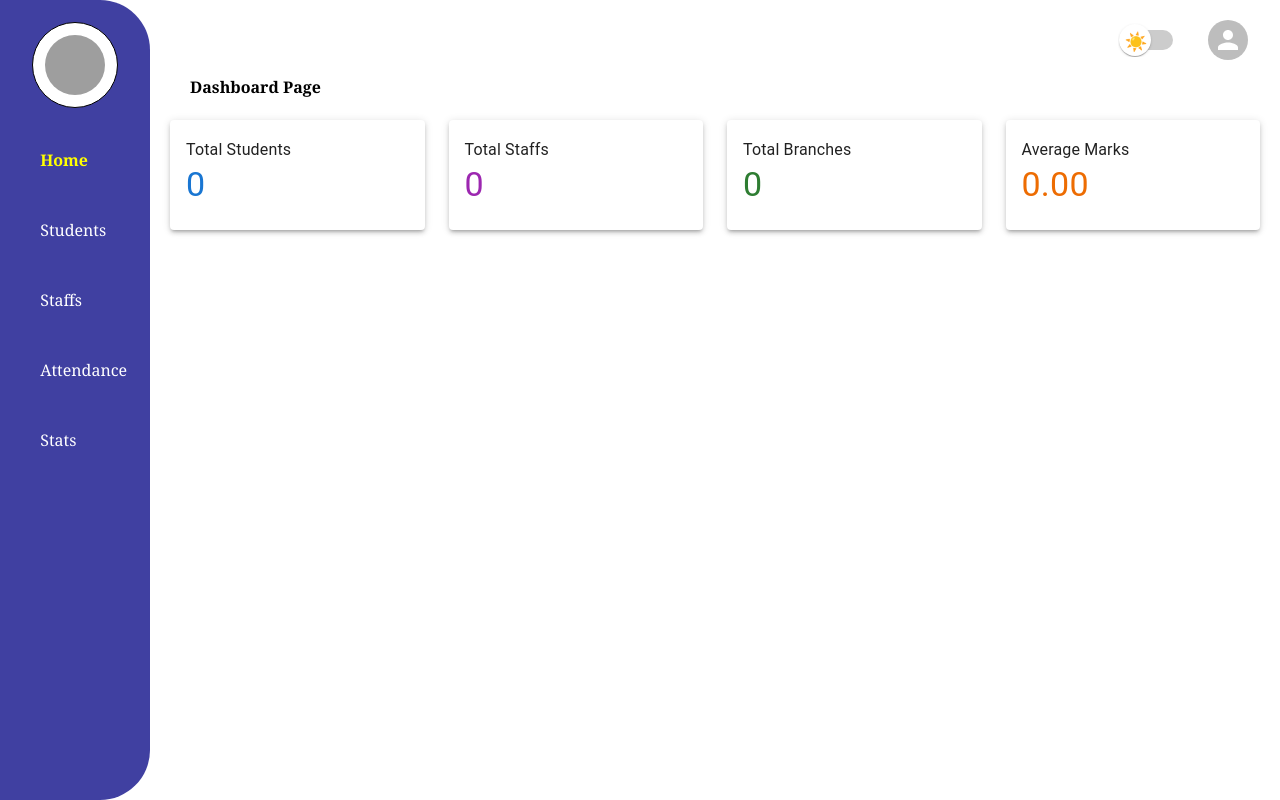
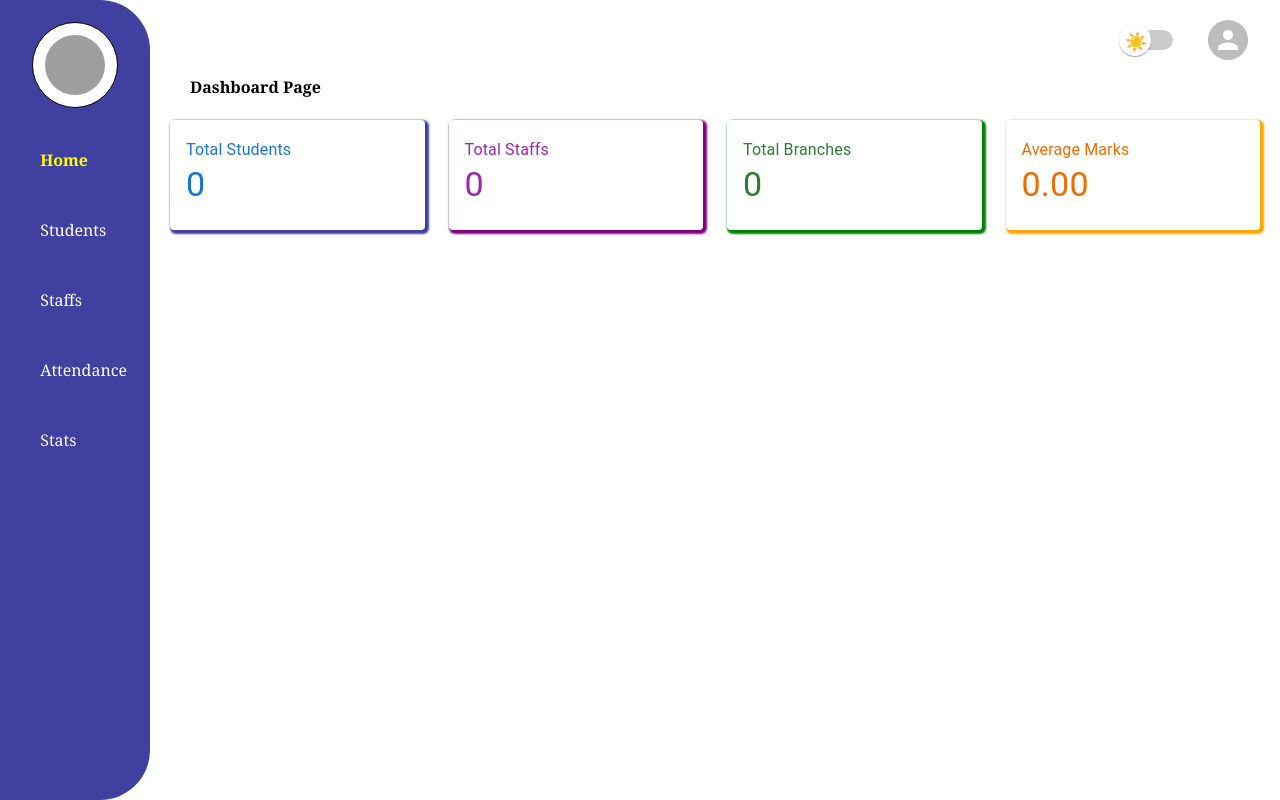
Before and after one commit to Aashif1726/Student-Management, a React (Create React App) app in the folder student/: page / in a window 1280 px wide. Built offline with nearby package versions, Linux system fonts and the light colour scheme; no server answers; grey boxes are pictures that could not be loaded; some icons are missing.

Commit message:
Card stats Added

```diff
--- a/student/src/components/Dashboard.js
+++ b/student/src/components/Dashboard.js
@@ -67,36 +67,36 @@ function Dashboard() {
           gap: 3,
         }}
       >
-        <Card elevation={3}>
+        <Card elevation={3} sx={{backgroundColor:"transparent",boxShadow:"2px 2px 2px 2px  #4040a1"}}>
           <CardContent>
-            <Typography variant="subtitle1">Total Students</Typography>
+            <Typography variant="subtitle1" color="primary">Total Students</Typography>
             <Typography variant="h4" color="primary">
               {totalStudents}
             </Typography>
           </CardContent>
         </Card>
 
-        <Card elevation={3}>
+        <Card elevation={3} sx={{backgroundColor:"transparent",boxShadow:"2px 2px 2px 2px purple"}}>
           <CardContent>
-            <Typography variant="subtitle1">Total Staffs</Typography>
+            <Typography variant="subtitle1" color="secondary">Total Staffs</Typography>
             <Typography variant="h4" color="secondary">
               {totalStaffs}
             </Typography>
           </CardContent>
         </Card>
 
-        <Card elevation={3}>
+        <Card elevation={3} sx={{backgroundColor:"transparent",boxShadow:"2px 2px 2px 2px green"}}>
           <CardContent>
-            <Typography variant="subtitle1">Total Branches</Typography>
+            <Typography variant="subtitle1" color="success">Total Branches</Typography>
             <Typography variant="h4" color="success.main">
               {totalBranches}
             </Typography>
           </CardContent>
         </Card>
 
-        <Card elevation={3}>
+        <Card elevation={3} sx={{backgroundColor:"transparent",boxShadow:"2px 2px 2px 2px orange"}}>
           <CardContent>
-            <Typography variant="subtitle1">Average Marks</Typography>
+            <Typography variant="subtitle1" color="warning">Average Marks</Typography>
             <Typography variant="h4" color="warning.main">
               {avgMarks}
             </Typography>
```
